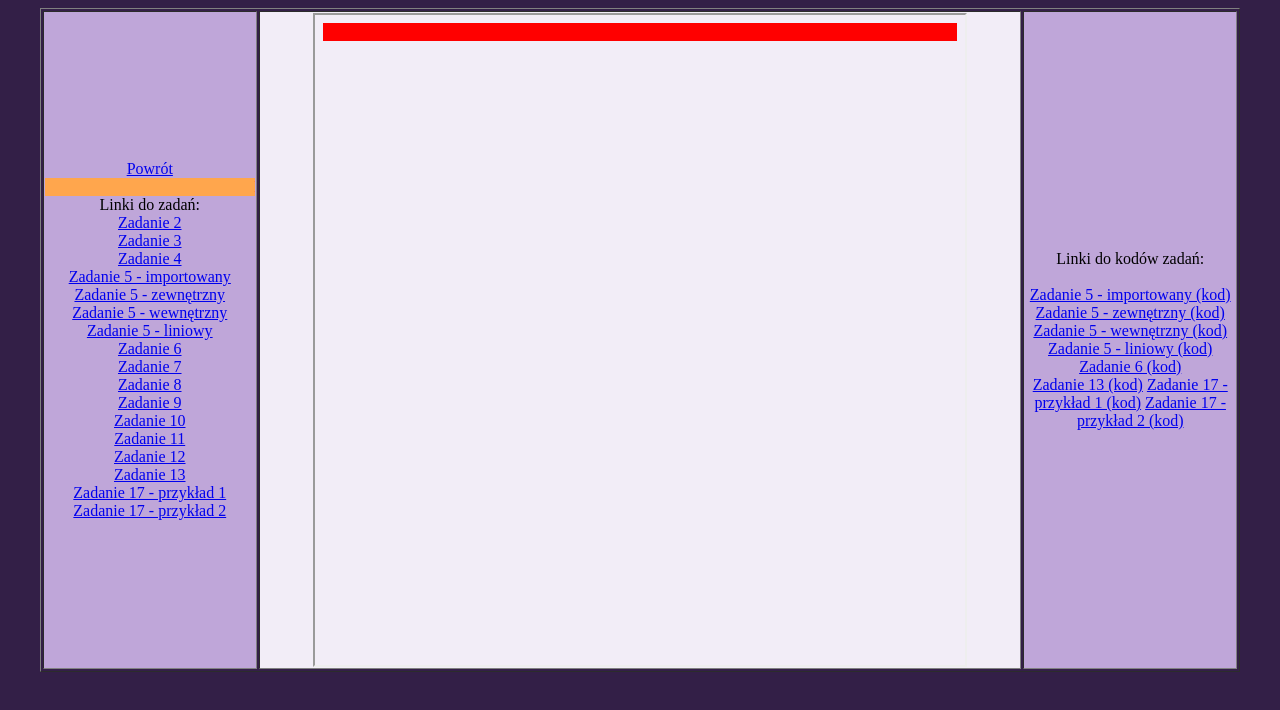
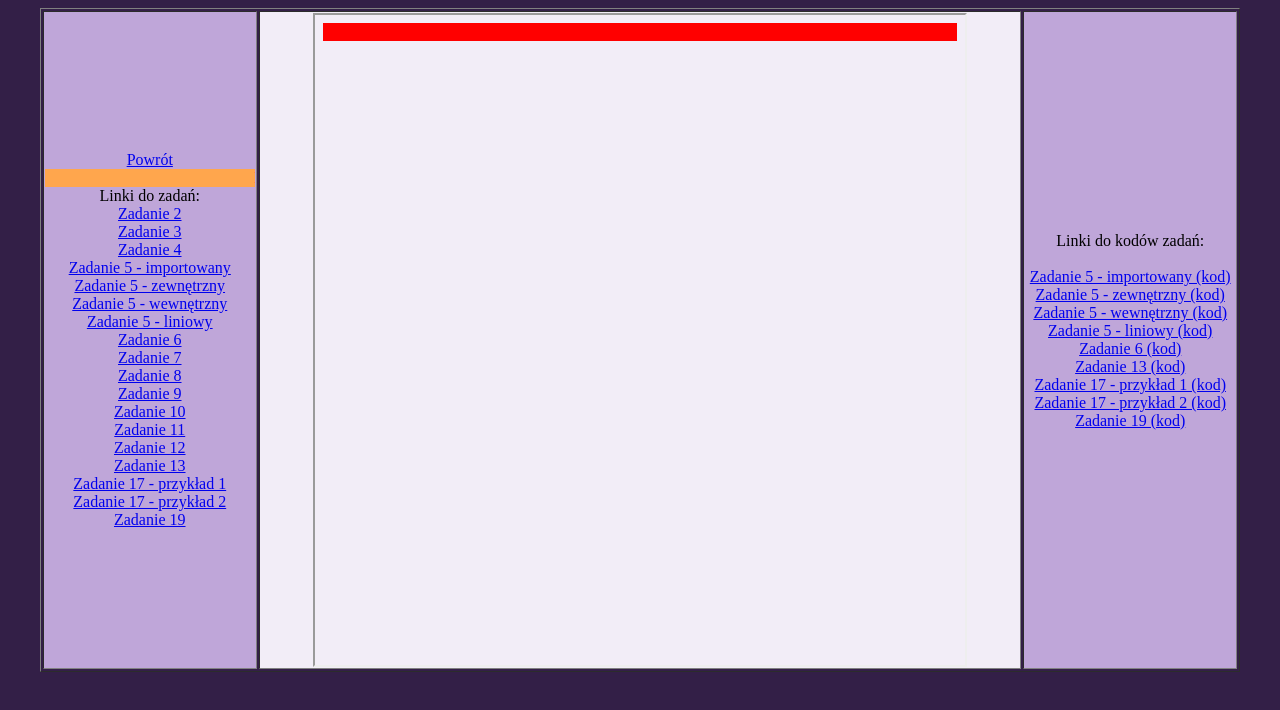
Before and after one commit to Xvbii/CSS-zadania-1-13, a plain HTML site: page index.html in a window 1280 px wide. Drawn offline with Linux system fonts and the light colour scheme.

Commit message:
Update index.html

```diff
--- a/index.html
+++ b/index.html
@@ -26,6 +26,7 @@ Linki do zadań: <br>
 <a href="Zadanie 1b.html" target="strony"> Zadanie 13</a> <br>
 <a href="Zadanie 17.html" target="strony"> Zadanie 17 - przykład 1</a> <br>
 <a href="Zadanie 17_2.html" target="strony"> Zadanie 17 - przykład 2</a> <br>
+  <a href="zadanie19burz.html" target="strony"> Zadanie 19</a> <br>
  </td>
  <td align=center bgcolor="#f2edf7"><iframe width=650 height=650 name="strony" src="start.html" border="0"></iframe>
  </td>
@@ -35,9 +36,10 @@ Linki do zadań: <br>
  <a href="Zadanie 1_2_kod.html" target="strony"> Zadanie 5 - wewnętrzny (kod)</a> <br>
  <a href="Zadanie 1_3_kod.html" target="strony"> Zadanie 5 - liniowy (kod)</a> <br>
  <a href="Zadanie 1a_kod.html" target="strony"> Zadanie 6 (kod)</a> <br>
- <a href="Zadanie 1b_kod.html" target="strony"> Zadanie 13 (kod)</a>
- <a href="Zadanie 17_kod.html" target="strony"> Zadanie 17 - przykład 1 (kod)</a>
- <a href="Zadanie 17_2_kod.html" target="strony"> Zadanie 17 - przykład 2 (kod)</a>
+ <a href="Zadanie 1b_kod.html" target="strony"> Zadanie 13 (kod)</a> <br>
+ <a href="Zadanie 17_kod.html" target="strony"> Zadanie 17 - przykład 1 (kod)</a> <br>
+ <a href="Zadanie 17_2_kod.html" target="strony"> Zadanie 17 - przykład 2 (kod)</a> <br>
+  <a href="zadanie 19burz_kod.html" target="strony"> Zadanie 19 (kod)</a> <br>
  <br>
  </td>
  </tr>
```
